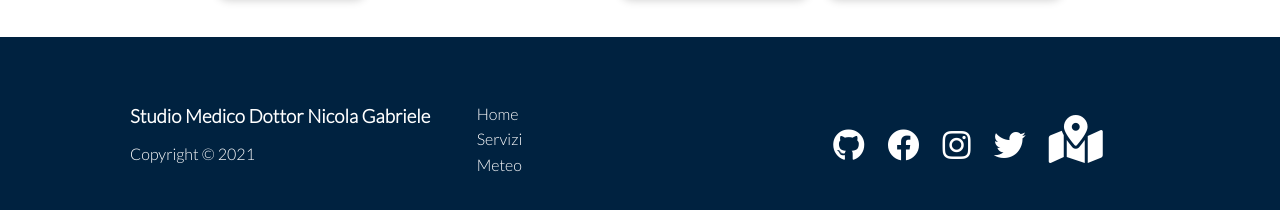
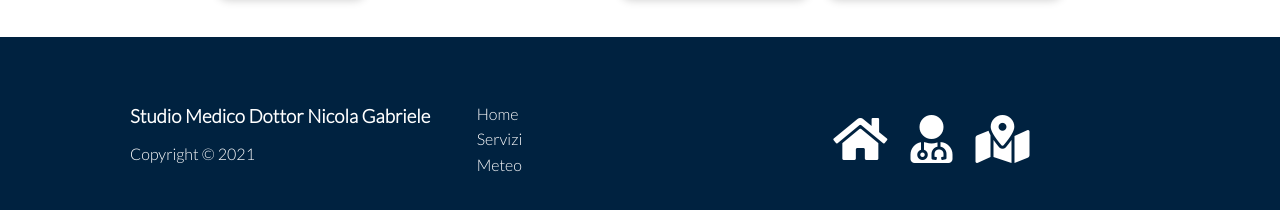
Before and after one commit to marcogabriele81/Studio-Medico-Dottor-Nicola-Gabriele, a plain HTML site: page index.html in a window 1280 px wide. Shown: the part 1811-2021 px from the top of the page. Drawn offline with Linux system fonts and the light colour scheme.

Commit message:
social fixes

```diff
--- a/index.html
+++ b/index.html
@@ -162,10 +162,12 @@
                 </ul>
             </nav>
             <div class="social">
-                <a href="#"><i class="fab fa-github fa-2x"></i></a>
+                <!-- <a href="#"><i class="fab fa-github fa-2x"></i></a>
                 <a href="#"><i class="fab fa-facebook fa-2x"></i></a>
                 <a href="#"><i class="fab fa-instagram fa-2x"></i></a>
-                <a href="#"><i class="fab fa-twitter fa-2x"></i></a>
+                <a href="#"><i class="fab fa-twitter fa-2x"></i></a> -->
+                <a href="index.html"><i class="fas fa-home"></i></a>
+                <a href="servizi.html"><i class="fas fa-user-md"></i></a>
                 <a href="https://goo.gl/maps/6rbFcASoAx818FPb9"><i class="fas fa-map-marked-alt"></i></a>
             </div>
         </div>
```
